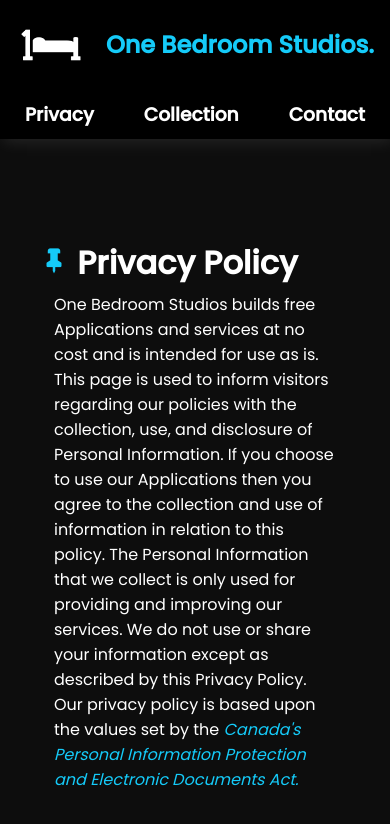
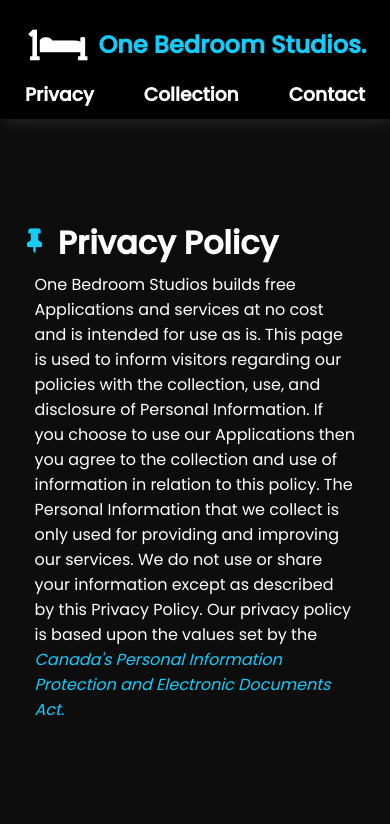
Before and after one commit to jeffwang4321/OneBedroomStudios, a plain HTML site: page index.html in a window 390 px wide. Shown: the top 824 px of the page. Drawn offline with nearby package versions, Linux system fonts and the light colour scheme.

Commit message:
Add files via upload

```diff
--- a/style.css
+++ b/style.css
@@ -137,6 +137,17 @@ footer a:hover{
 }
 
 @media only screen and (max-width : 760px){
+	h2{
+		padding: 17px 0 0;
+	}
+	h3{
+		padding: 0;
+	}
+	img{
+		margin-right: 5px;
+		width: 70px;
+		height: 70px;
+	}
 	header{
 		position: relative;
 		text-align: center;
@@ -155,7 +166,7 @@ footer a:hover{
 		margin-top: 100px;
 	}
 	#privacy, #collection, #contact{
-		padding-right: 10%;
-		padding-left: 10%;
+		padding-right: 5%;
+		padding-left: 5%;
 	}
 }
```
